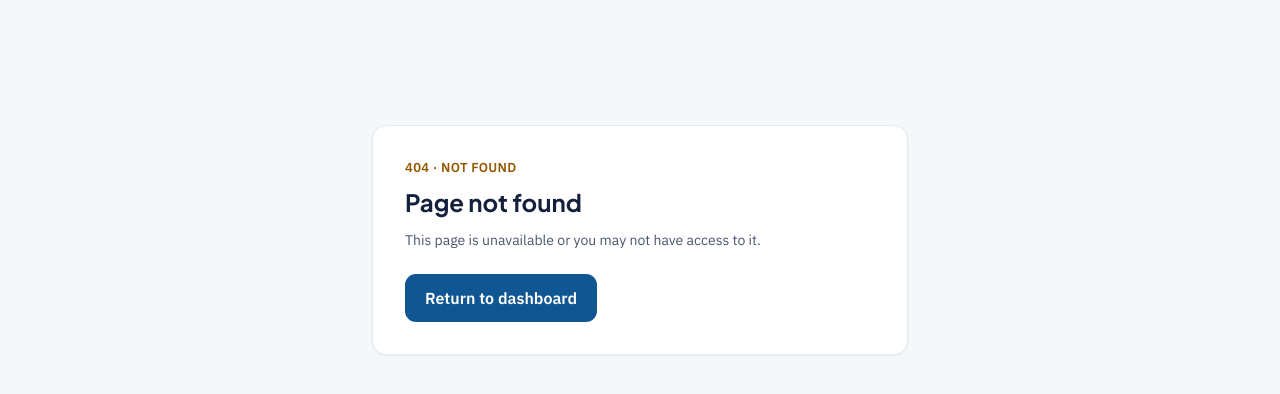
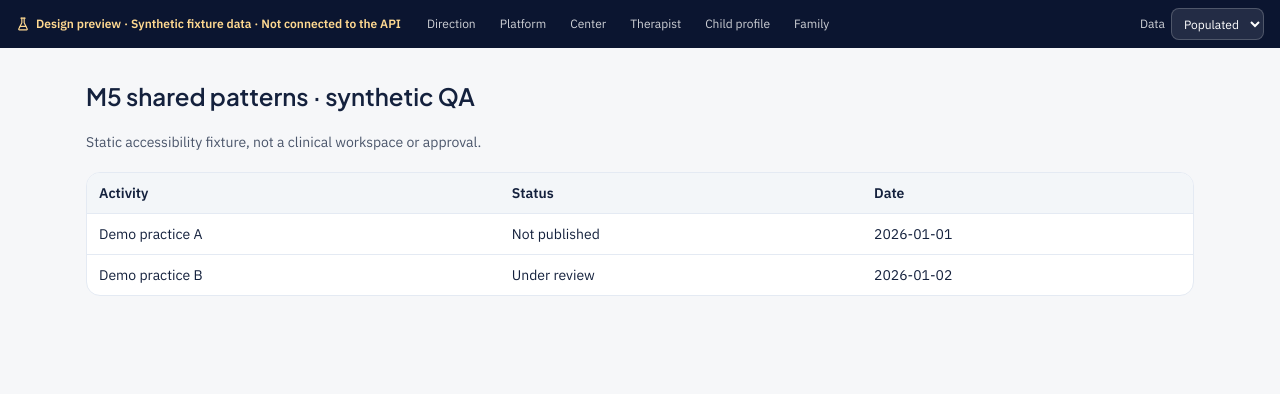
Before and after one commit to NTinkicht/TheraBridge-Emergent, a Next.js app in the folder apps/web/: page /design-preview/m5-patterns in a window 1280 px wide. Before the commit this address had no page. Shown: the top 394 px of the page. Built offline with nearby package versions, Linux system fonts and the light colour scheme.

Commit message:
test(M5-04): expose nonclinical compact table browser accessibility fixture

```diff
--- /dev/null
+++ b/apps/web/src/app/design-preview/m5-patterns/page.tsx
@@ -0,0 +1,17 @@
+import { CompactTable } from '@/components/design/workspace-patterns';
+
+// Public design QA fixture. Fictional labels only; no API, child, or tenant data.
+export default function M5PatternsPreview() {
+  return (
+    <main className="mx-auto max-w-content space-y-5 px-4 py-8" data-testid="m5-patterns-qa">
+      <h1 className="font-display text-2xl font-semibold">M5 shared patterns · synthetic QA</h1>
+      <p className="text-sm text-brand-inkMuted">Static accessibility fixture, not a clinical workspace or approval.</p>
+      <CompactTable caption="Synthetic activity table" columns={[
+        {id:'activity',label:'Activity'}, {id:'status',label:'Status'}, {id:'date',label:'Date'},
+      ]} rows={[
+        {id:'synthetic-a',cells:{activity:'Demo practice A',status:'Not published',date:'2026-01-01'}},
+        {id:'synthetic-b',cells:{activity:'Demo practice B',status:'Under review',date:'2026-01-02'}},
+      ]}/>
+    </main>
+  );
+}
```
